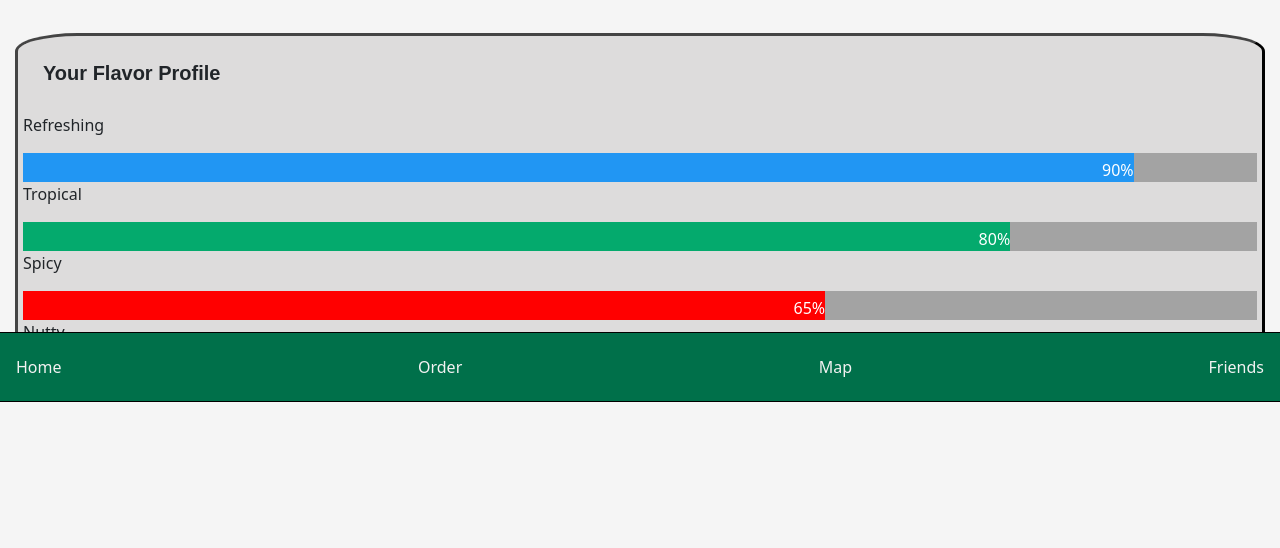
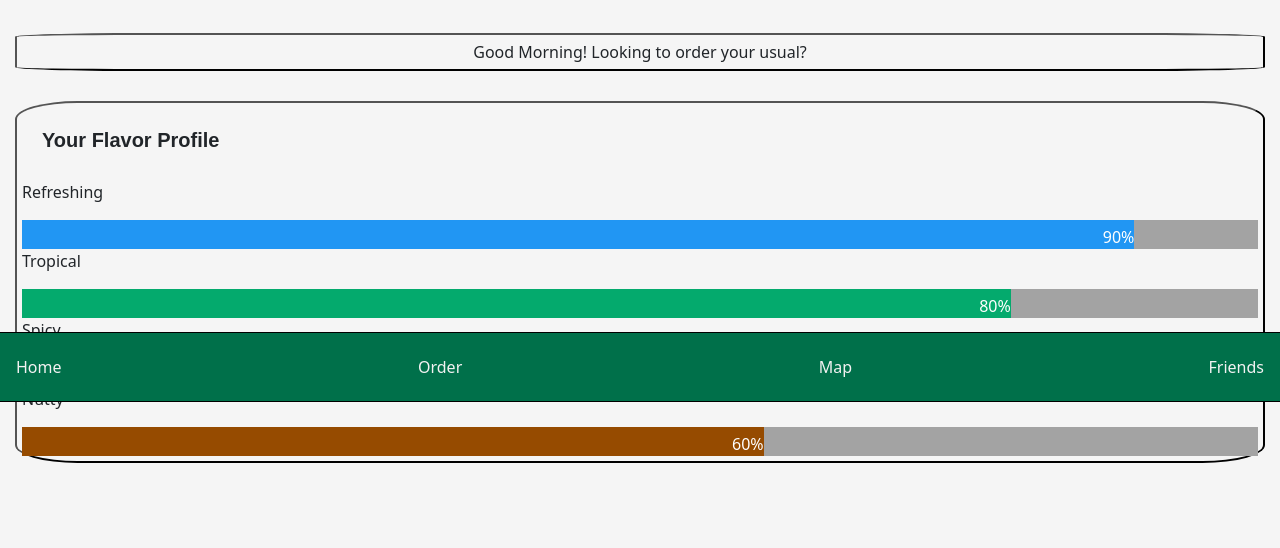
Before and after one commit to kb1998s/Social-Barista, a Flask app: page / in a window 1280 px wide. Shown: the part 398-946 px from the top of the page. Before the commit the page ends 800 px from the top, so only its background shows below. Run offline with Flask 2, Linux system fonts and the light colour scheme.

Commit message:
Minor Updates

```diff
--- a/src/static/css/index.css
+++ b/src/static/css/index.css
@@ -59,6 +59,21 @@
     justify-content: center;
 }
 
+.recommendation-container{
+    padding: 15px;
+    width: 100%;
+}
+
+.recommendation{
+    background-color:  #f5f5f5;
+    box-sizing: border-box;
+    border-radius: 10%;
+    font: verdana;
+    border: 2px outset rgb(0, 0, 0);
+    padding: 5px;
+    text-align: center;
+}
+
 /* Flavor Profile */
 .flavor-container{
     padding: 15px;
@@ -66,12 +81,12 @@
 }
 
 .flavorProfile{
-    background-color:  rgb(221, 220, 220);
+    background-color:  #f5f5f5;
     box-sizing: border-box;
     padding: 5px;
     border-radius: 5%;
     font: verdana;
-    border: 3px outset rgb(68, 68, 68);
+    border: 2px outset rgb(0, 0, 0);
 }
 
 .flavorProfile h1{
@@ -80,7 +95,6 @@
     font-size: 20px;
 }
 
-/* Container for skill bars */
 .flavorStats {
   width: 100%; /* Full width */
   background-color:#a3a3a3; /* Grey background */
--- a/src/templates/index.html
+++ b/src/templates/index.html
@@ -24,6 +24,12 @@
     {% include 'drink-slider.html' %}
 </div>
 
+<div class="recommendation-container">
+    <div class="recommendation">
+        Good Morning! Looking to order your usual?
+    </div>
+</div>
+
 <!-- Flavor Profile -->
 <div class="flavor-container">
     {% include 'flavor-profile.html' %}
--- a/src/templates/map.html
+++ b/src/templates/map.html
@@ -10,7 +10,7 @@
 {% block body %}
 
 <header class=container>
-    <h1>Locate a Store</h1>
+    <h1>Choose a Location</h1>
 </header>
 
 <div id="map">
```
